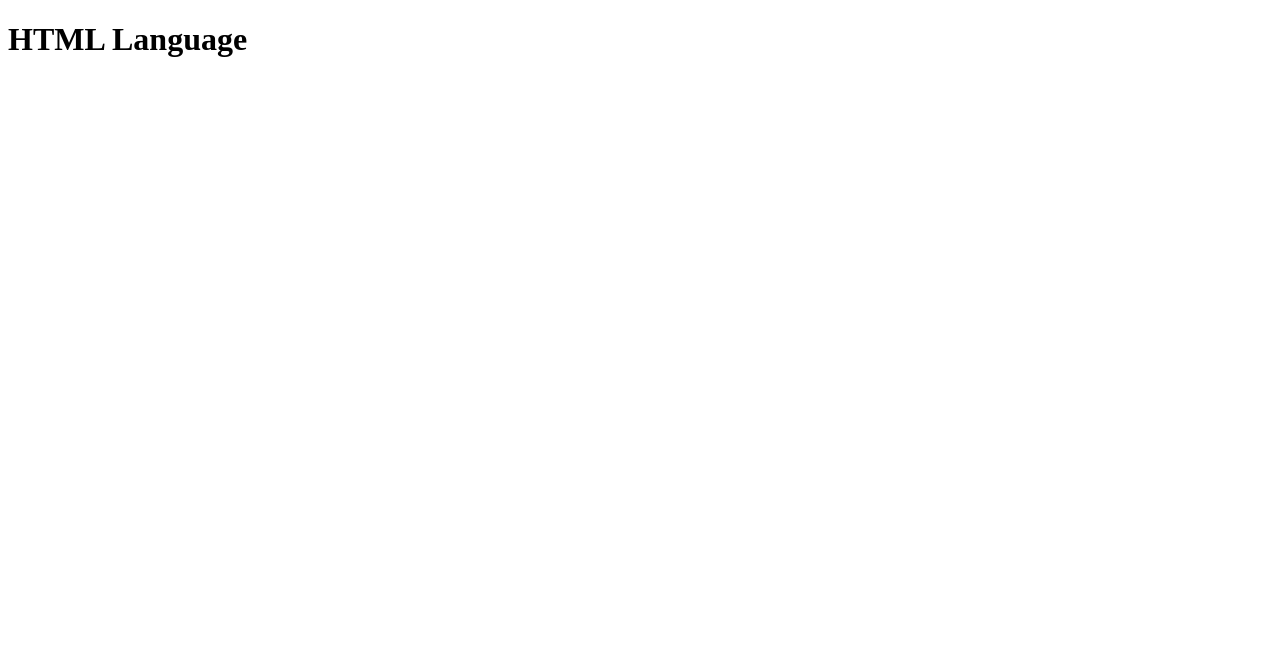
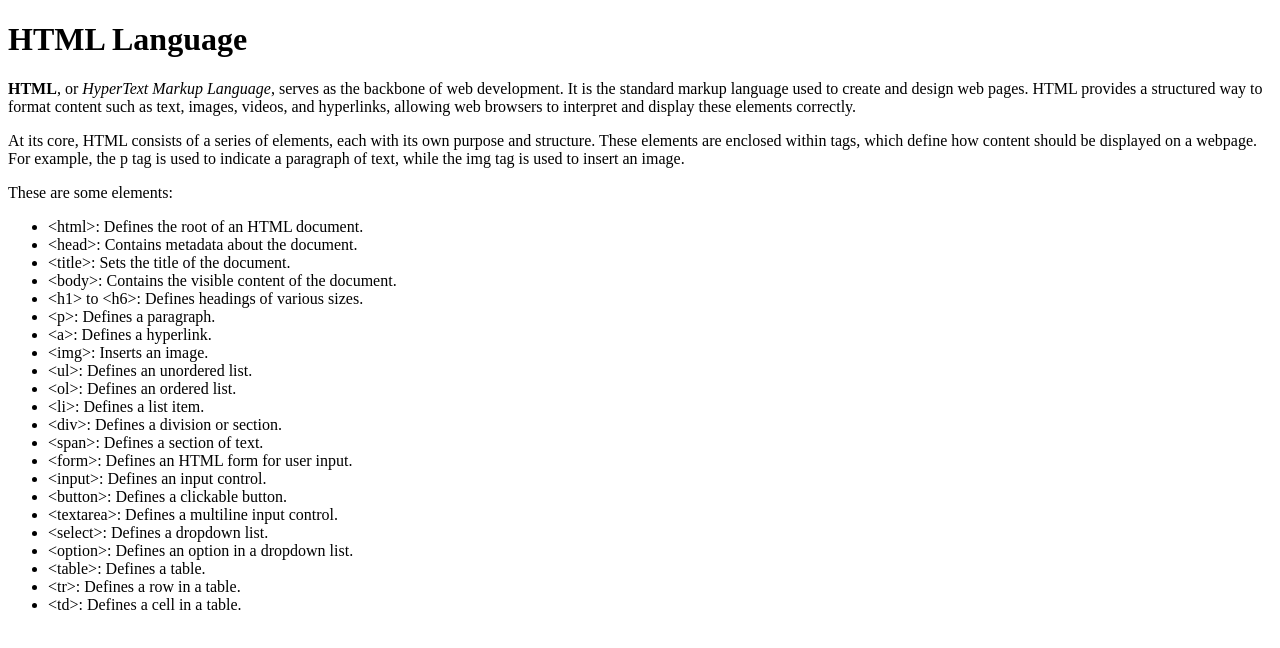
Before and after one commit to carlosreneas/web2024-practice01, a plain HTML site: page index.html in a window 1280 px wide. Drawn offline with Linux system fonts and the light colour scheme.

Commit message:
Element list is created in the index page

```diff
--- a/index.html
+++ b/index.html
@@ -7,5 +7,39 @@
 </head>
 <body>
 	<h1>HTML Language</h1>
+	<p>
+		<b>HTML</b>, or <i>HyperText Markup Language</i>, serves as the backbone of web development. It is the standard markup language used to create and design web pages. HTML provides a structured way to format content such as text, images, videos, and hyperlinks, allowing web browsers to interpret and display these elements correctly.
+	</p>
+	<p>
+		At its core, HTML consists of a series of elements, each with its own purpose and structure. These elements are enclosed within tags, which define how content should be displayed on a webpage. For example, the p tag is used to indicate a paragraph of text, while the img tag is used to insert an image.
+	</p>
+	<p>
+		These are some elements:
+		<ul>
+			<li>&lt;html&gt;: Defines the root of an HTML document.</li>
+			<li>&lt;head&gt;: Contains metadata about the document.</li>
+			<li>&lt;title&gt;: Sets the title of the document.</li>
+			<li>&lt;body&gt;: Contains the visible content of the document.</li>
+			<li>&lt;h1&gt; to &lt;h6&gt;: Defines headings of various sizes.</li>
+			<li>&lt;p&gt;: Defines a paragraph.</li>
+			<li>&lt;a&gt;: Defines a hyperlink.</li>
+			<li>&lt;img&gt;: Inserts an image.</li>
+			<li>&lt;ul&gt;: Defines an unordered list.</li>
+			<li>&lt;ol&gt;: Defines an ordered list.</li>
+			<li>&lt;li&gt;: Defines a list item.</li>
+			<li>&lt;div&gt;: Defines a division or section.</li>
+			<li>&lt;span&gt;: Defines a section of text.</li>
+			<li>&lt;form&gt;: Defines an HTML form for user input.</li>
+			<li>&lt;input&gt;: Defines an input control.</li>
+			<li>&lt;button&gt;: Defines a clickable button.</li>
+			<li>&lt;textarea&gt;: Defines a multiline input control.</li>
+			<li>&lt;select&gt;: Defines a dropdown list.</li>
+			<li>&lt;option&gt;: Defines an option in a dropdown list.</li>
+			<li>&lt;table&gt;: Defines a table.</li>
+			<li>&lt;tr&gt;: Defines a row in a table.</li>
+			<li>&lt;td&gt;: Defines a cell in a table.</li>
+		</ul>
+	</p>
+
 </body>
 </html>
```
